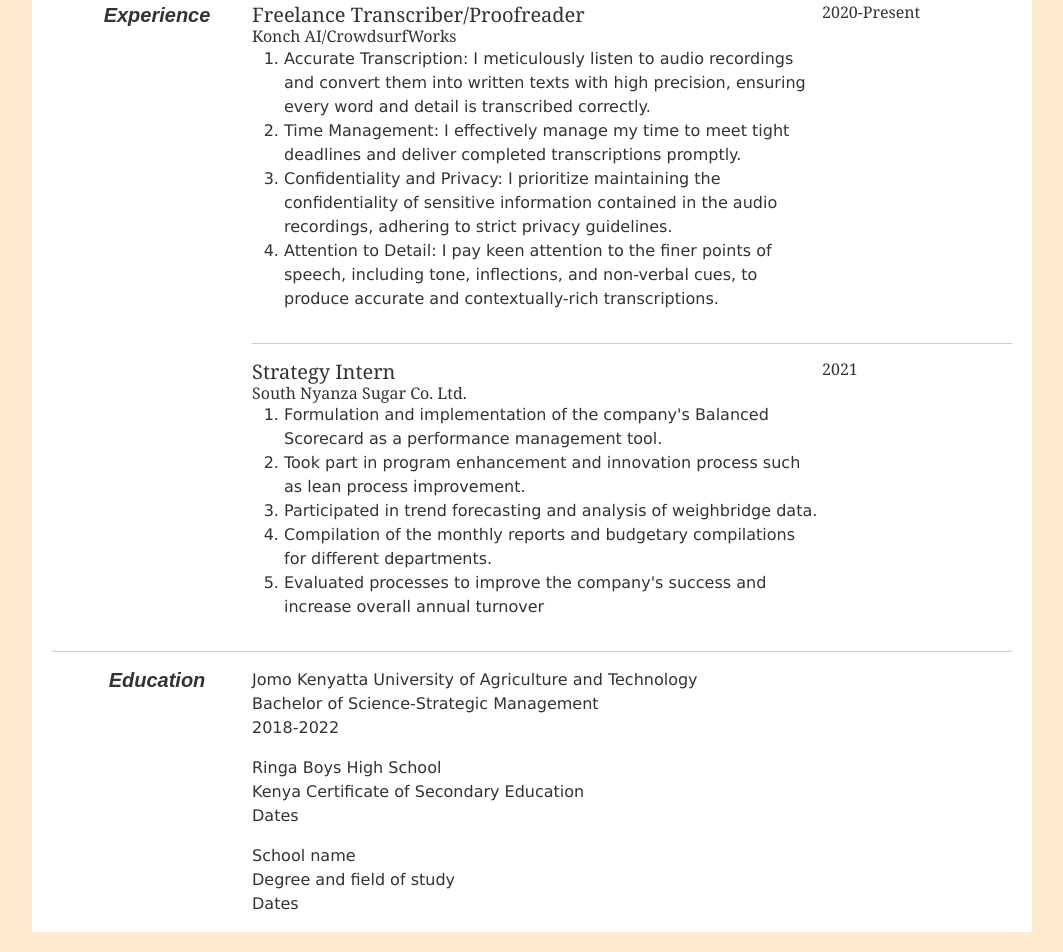
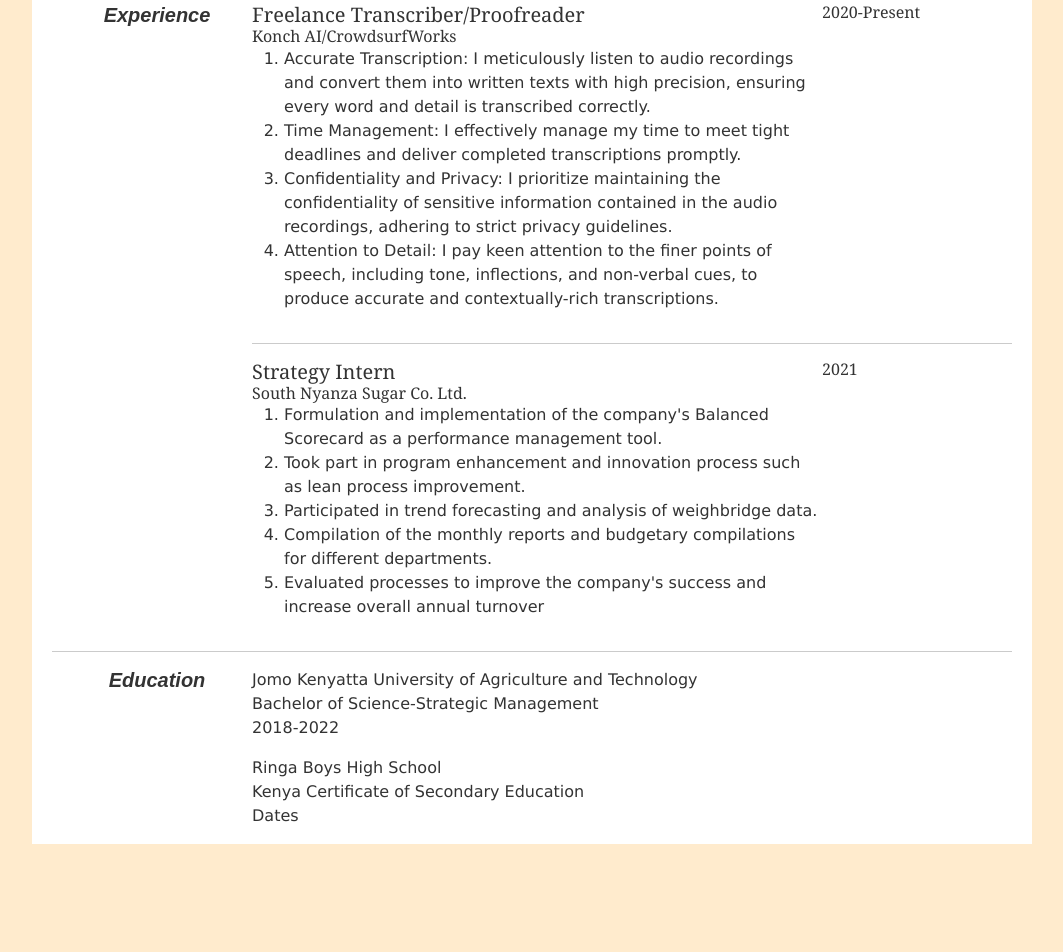
Before and after one commit to omondigeorge/cv, a plain HTML site: page cv.html in a window 1280 px wide. Shown: the part 830-1782 px from the top of the page, without its empty margins (108-1171 px from the left). After the commit the page ends 1694 px from the top, so only its background shows below. Drawn offline with nearby package versions, Linux system fonts and the light colour scheme.

Commit message:
Removed school item

```diff
--- a/cv.html
+++ b/cv.html
@@ -213,11 +213,6 @@
               Kenya Certificate of Secondary Education<br />
               Dates
             </p>
-            <p class="school">
-              <strong>School name</strong><br />
-              Degree and field of study<br />
-              Dates
-            </p>
           </div>
         </section>
       </main>
```
